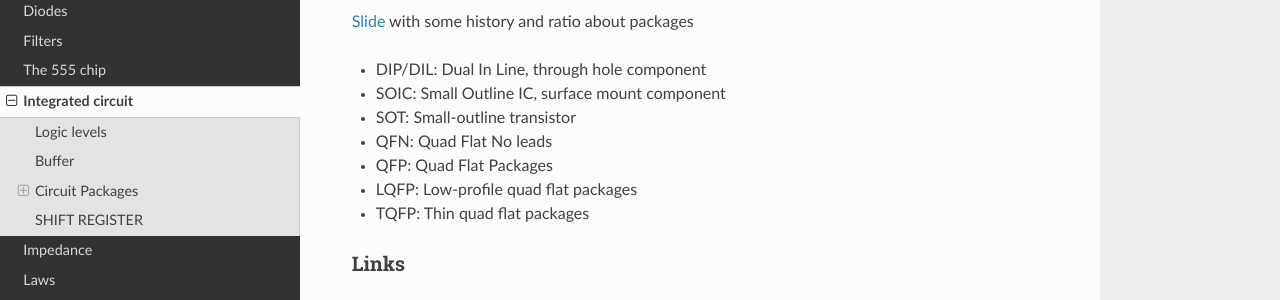
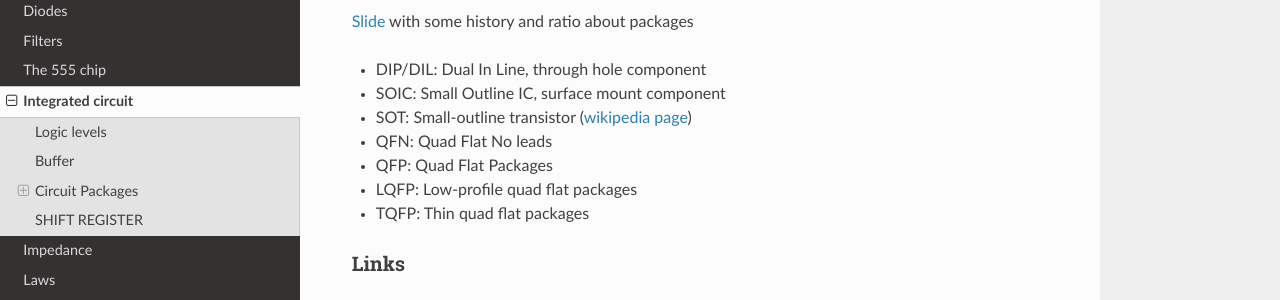
Before and after one commit to gipi/electronics-notes, an MkDocs documentation site: the page built from docs/ic.md, in a window 1280 px wide and 900 px high, scrolled down 770 px. Shown: the part 150-450 px from the top of the window. Built offline with MkDocs 1.6.1, drawn with Linux system fonts in a browser that asks for light colours; nearby versions of some CDN libraries; old or Windows-style settings are respelled for this version of MkDocs.

Commit message:
Add link to the SOT page at wikipedia.

```diff
--- a/docs/ic.md
+++ b/docs/ic.md
@@ -41,7 +41,7 @@ history and ratio about packages
 
  - DIP/DIL: Dual In Line, through hole component
  - SOIC: Small Outline IC, surface mount component
- - SOT: Small-outline transistor
+ - SOT: Small-outline transistor ([wikipedia page](https://en.wikipedia.org/wiki/Small-outline_transistor))
  - QFN: Quad Flat No leads
  - QFP: Quad Flat Packages
  - LQFP: Low-profile quad flat packages
```
